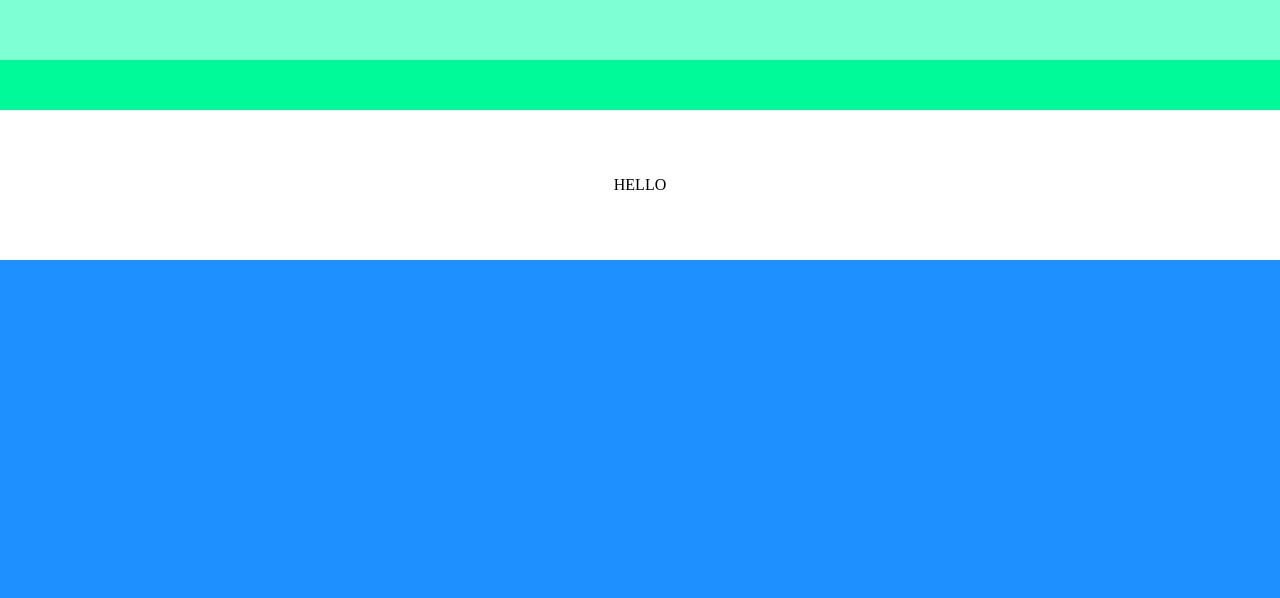
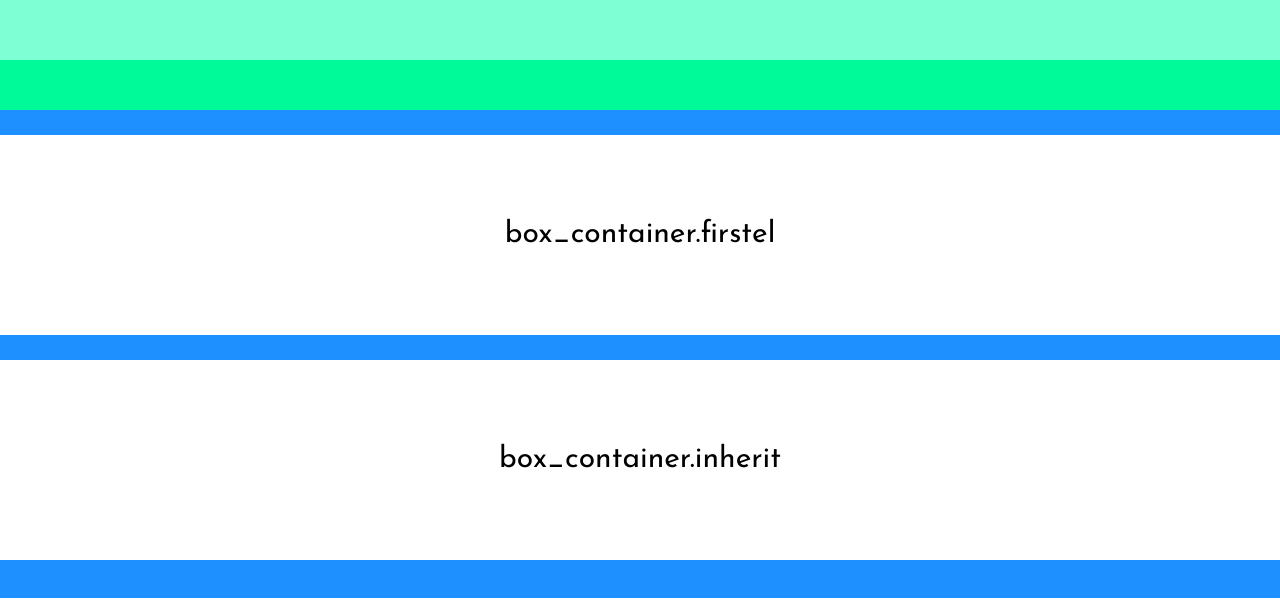
Before and after one commit to natebwangsut/thepooe.github.io, a plain HTML site: page index.html in a window 1280 px wide. Shown: the part 240-838 px from the top of the page. Drawn offline with Linux system fonts and the light colour scheme.

Commit message:
Added fonts and classes for box_container

```diff
--- a/css/main.css
+++ b/css/main.css
@@ -1,35 +1,38 @@
-body
-{
+body {
     width: 100%;
     height: 2000px;
-    background-color: #BBDDFF;
     margin: 0px;
+    font-family: 'Josefin Sans', sans-serif;
 }
-#banner_container
-{
+#banner_container {
     width: 100%;
     height: 300px;
     background-color: aquamarine;
 }
-
-#menu_container
-{
+#menu_container {
     width: 100%;
     height: 50px;
     background-color: mediumspringgreen;
 }
-#body_container
-{
+#body_container {
     width: 100%;
     height: 1650px;
     background-color: dodgerblue;
     margin: 0px;
 }
-#box_container
-{
+#box_container {
     width: 100%;
-    height: 150px;
+    height: 200px;
     background-color: white;
     text-align: center;
-    line-height: 150px;
+    font-size: 30px;
+    line-height: 200px;
+    position: relative;
 }
+.firstel {
+    top: 25px;
+}
+.inherit {
+    position: inherit;
+    top: 50px;
+}
--- a/index.html
+++ b/index.html
@@ -2,13 +2,17 @@
     <head>
         <title>Nate</title>
         <link rel="stylesheet" type="text/css" href="css/main.css">
+        <link href='https://fonts.googleapis.com/css?family=Josefin+Sans' rel='stylesheet' type='text/css'>
     </head>
     <body>
         <div id = "banner_container"></div>
         <div id = "menu_container"></div>
         <div id = "body_container">
-            <div id = "box_container">
-                HELLO
+            <div id = "box_container" class= "firstel">
+                box_container.firstel
+            </div>
+            <div id = "box_container" class = "inherit">
+                box_container.inherit
             </div>
         </div>
     </body>
```
